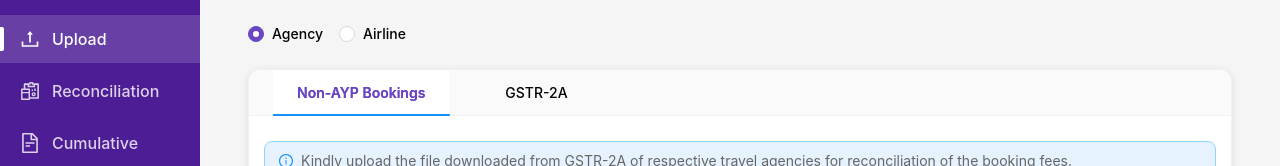
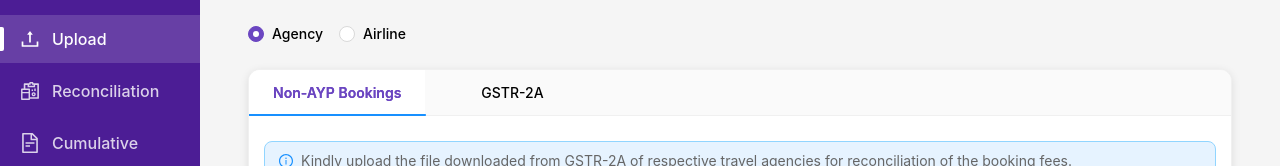
Before and after one commit to karthick-duraisamy/wallet-gst, a React (Vite) app: page /upload in a window 1280 px wide. Shown: the part 125-291 px from the top of the page. Built offline with nearby package versions, Linux system fonts and the light colour scheme; sample sign-in values are in the browser's storage.

Commit message:
Design changes

```diff
--- a/src/pages/CumulativeInvoice.tsx
+++ b/src/pages/CumulativeInvoice.tsx
@@ -928,10 +928,10 @@ const CumulativeInvoice: React.FC = () => {
 
   return (
     <div className="slide-up" style={{ padding: '24px', background: '#f5f5f5', minHeight: '100vh' }}>
-      {/* Breadcrumb */}
+      {/* Breadcrumb
       <div style={{ marginBottom: 16 }}>
         <Text style={{ color: '#666' }}>{translate('home')} » {translate('cumulativeInvoice')}</Text>
-      </div>
+      </div> */}
 
       {/* Title */}
       <Title level={3} style={{ margin: '0 0 24px 0', color: '#7c4dff' }}>
--- a/src/pages/Upload.tsx
+++ b/src/pages/Upload.tsx
@@ -261,7 +261,6 @@ const Upload: React.FC = () => {
           }}
           tabBarStyle={{
             margin: 0,
-            padding: "0 24px",
             background: "#fafafa",
           }}
         />
```
